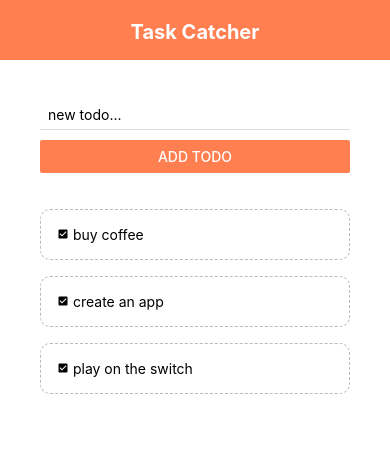
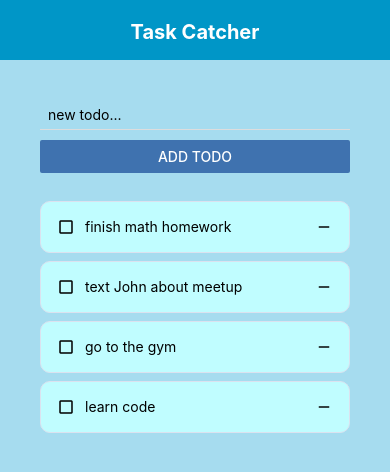
Before and after one commit to leungjch/gotta-task-em-all, a React Native app: screen / in a window 390 px wide. Shown: the top 472 px of the page. Built offline with nearby package versions, Linux system fonts and the light colour scheme.

Commit message:
experimenting with styling color palette

```diff
--- a/App.js
+++ b/App.js
@@ -1,14 +1,17 @@
 import React, {useState} from 'react';
 import { StyleSheet, Text, View, FlatList, Alert, TouchableWithoutFeedback, Keyboard} from 'react-native';
+
 import Header from './components/header'
 import TodoItem from './components/todoItem'
 import AddTodo from './components/addTodo.js'
 
 export default function App() {
   const [todos, setTodos] = useState([
-    { text: 'buy coffee', key: '1' },
-    { text: 'create an app', key: '2' },
-    { text: 'play on the switch', key: '3' }
+    { text: 'finish math homework ', key: '1' },
+    { text: 'text John about meetup', key: '2' },
+    { text: 'go to the gym', key: '3' },
+    { text: 'learn code', key: '4' },
+
   ]);
 
   const pressHandler = (key) => {
@@ -63,7 +66,7 @@ export default function App() {
 const styles = StyleSheet.create({
   container: {
     flex: 1,
-    backgroundColor: '#fff',
+    backgroundColor: '#a6dcef',
   },
   content: {
     padding: 40,
--- a/components/addTodo.js
+++ b/components/addTodo.js
@@ -15,7 +15,7 @@ export default function AddTodo({ submitHandler }){
                 style ={styles.input}
                 placeholder='new todo...'
                 onChangeText={changeHandler}/>
-            <Button onPress={() => submitHandler(text)} title='add todo' color='coral' />
+            <Button onPress={() => submitHandler(text)} title='add todo' color='#3f72af' />
         </View>
     )
 }
--- a/components/header.js
+++ b/components/header.js
@@ -13,7 +13,7 @@ const styles = StyleSheet.create({
     header: {
         height: 60,
         paddingTop: 20,
-        backgroundColor: 'coral'
+        backgroundColor: '#0096c7'
     },
     title: {
         textAlign: 'center',
--- a/components/todoItem.js
+++ b/components/todoItem.js
@@ -1,23 +1,36 @@
 import React from 'react';
-import { StyleSheet, Text, TouchableOpacity } from 'react-native';
+import { StyleSheet, Text, TouchableOpacity, View } from 'react-native';
 import Icon from 'react-native-vector-icons/MaterialIcons';
 
 export default function TodoItem({ item, pressHandler }){
     return (
-        <TouchableOpacity onPress={() => pressHandler(item.key)}>
-
-            <Text style = {styles.item}><Icon name="check-box" color="#000000" /> {item.text}</Text>
+        <TouchableOpacity >
+            <View style={styles.item}>
+                <Icon name="check-box-outline-blank" color="#000000" size = {18} />
+                <Text style={styles.itemText}>{item.text}</Text>
+                <Icon name="remove" size = {18} onPress={() => pressHandler(item.key)} style={styles.itemRemove} />
+            </View>
         </TouchableOpacity>
     )
 }
 
 const styles = StyleSheet.create({
     item: {
+        // backgroundColor: "#caf0f8",
+        backgroundColor: "#c0fdff",
         padding: 16,
-        marginTop: 16,
-        borderColor: "#bbb",
+        marginTop: 8,
+        borderColor: "#dbe2ef",
         borderWidth: 1,
-        borderStyle: 'dashed',
-        borderRadius: 10
+        borderStyle: 'solid',
+        borderRadius: 10,
+        flexDirection: 'row',
+
+    },
+    itemText: {
+        marginLeft: 10,
+    },
+    itemRemove: {
+        marginLeft: 'auto'
     }
 })
```
Also changed, not shown: styles/global.js (added, +14 -0 lines).
